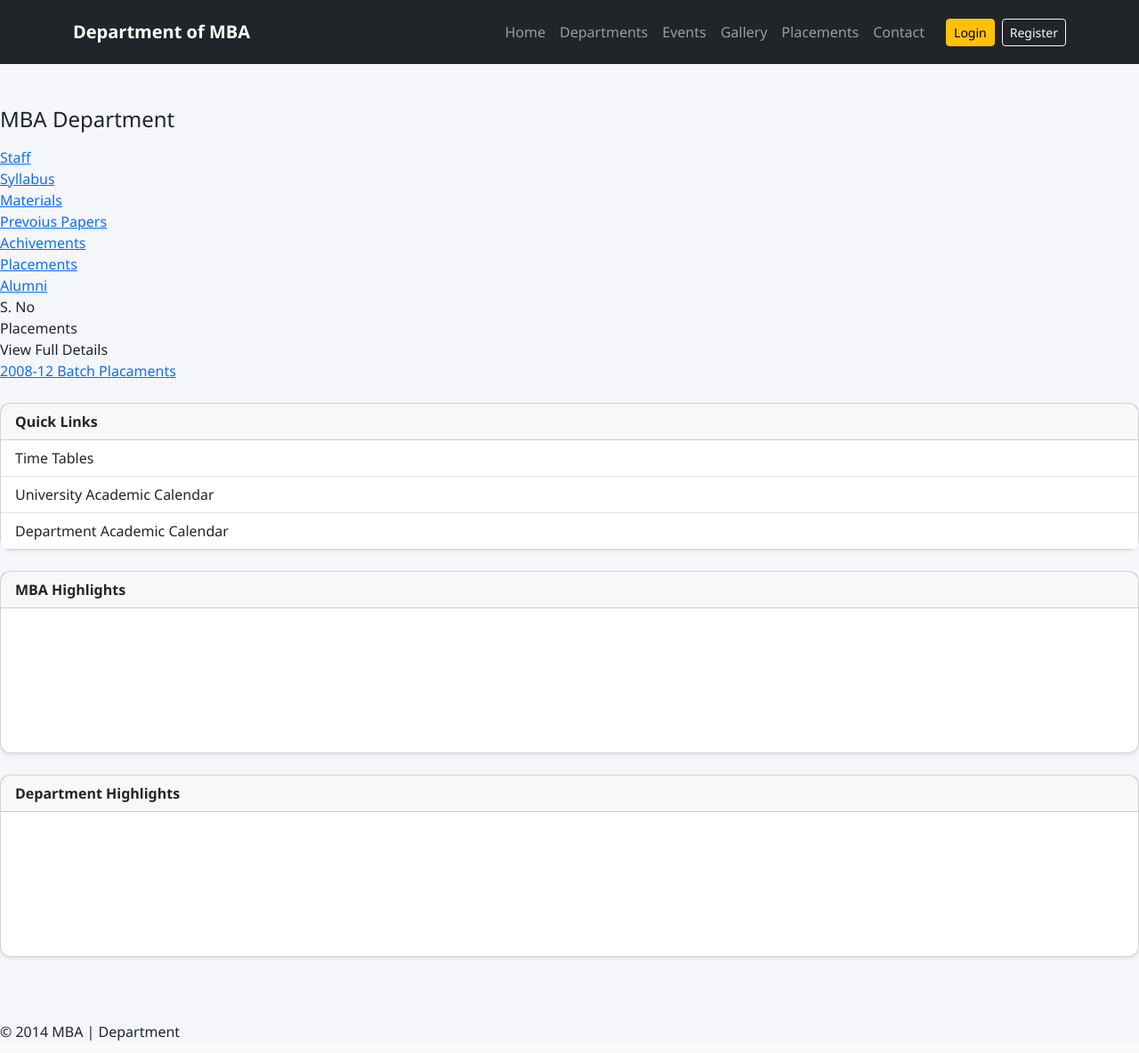
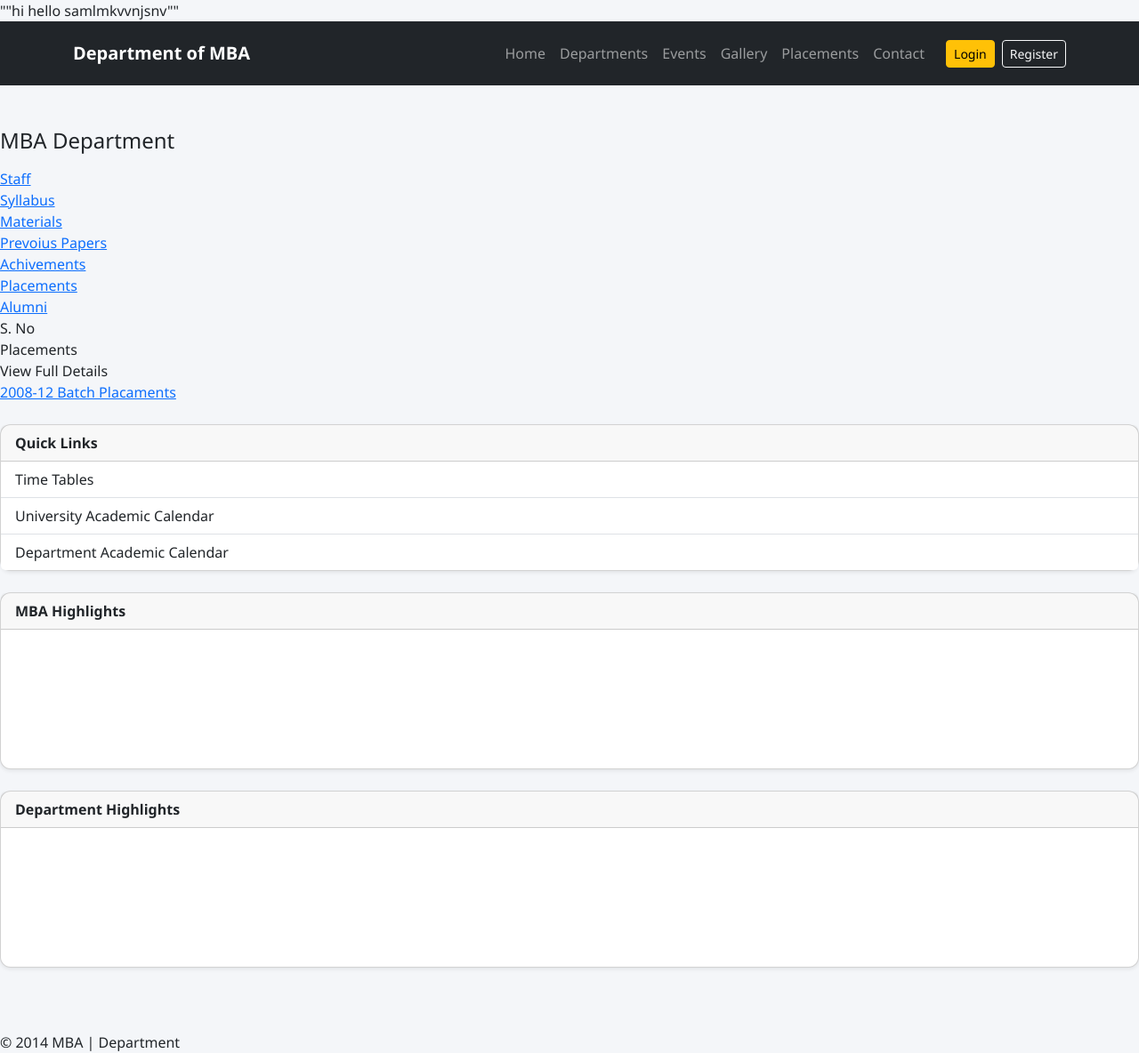
Before and after one commit to sami758600/Department, a PHP site: page /anu/placements.php in a window 1280 px wide. Shown: the whole page at 89% size. Run offline with PHP 8.4, Linux system fonts and the light colour scheme; data comes from the database, SQL or seed files in the repository.

Commit message:
updatesample

```diff
--- a/placements.php
+++ b/placements.php
@@ -1,3 +1,6 @@
+""hi hello samlmkvvnjsnv""
+
+
 <?php
 
 	include_once('header.php');
```
